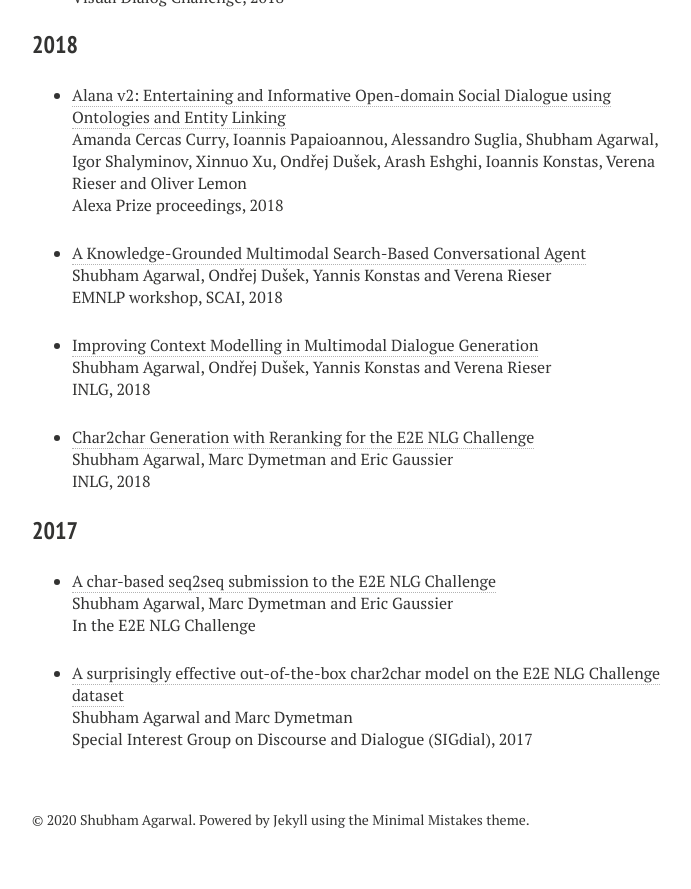
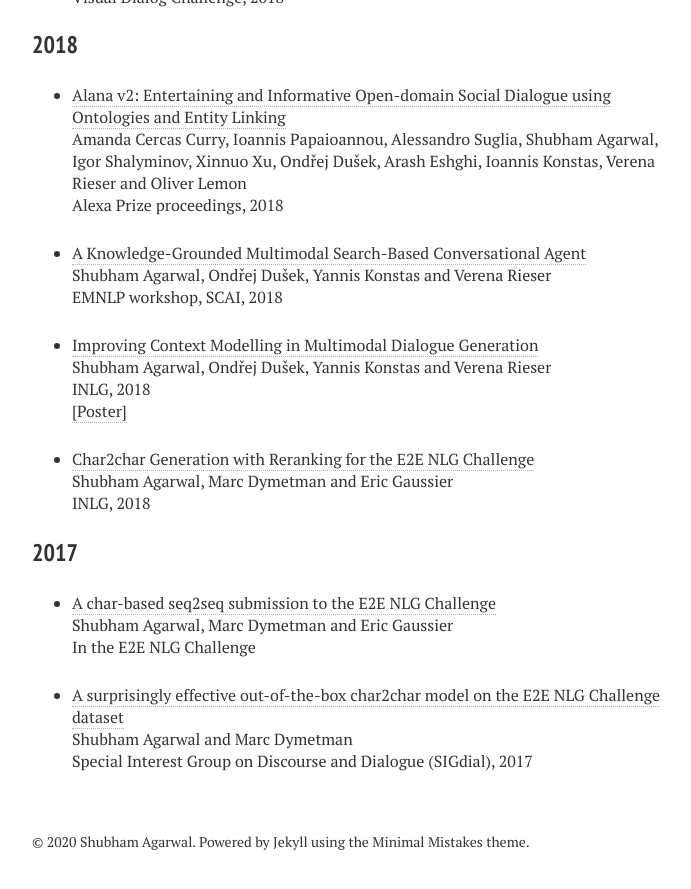
Before and after one commit to shubhamagarwal92/shubhamagarwal92.github.io, a Jekyll site: the page built from publications.md, in a window 1280 px wide and 900 px high, scrolled down 824 px. Shown: the top 889 px of the window, without its empty margins (288-979 px from the left). Built offline with Jekyll 4.4.1, drawn with Linux system fonts in a browser that asks for light colours; nearby versions of some CDN libraries.

Commit message:
Update publications.md

```diff
--- a/publications.md
+++ b/publications.md
@@ -41,7 +41,8 @@ EMNLP workshop, SCAI, 2018
 
 * [Improving Context Modelling in Multimodal Dialogue Generation](https://arxiv.org/pdf/1810.11955.pdf) <br />
 Shubham Agarwal, Ondřej Dušek, Yannis Konstas and Verena Rieser <br />
-INLG, 2018
+INLG, 2018 <br />
+<a href="https://github.com/shubhamagarwal92/shubhamagarwal92.github.io/blob/master/assets/papers/INLG-poster.pdf"  target="_blank">[Poster]</a>
 
 * [Char2char Generation with Reranking for the E2E NLG Challenge](https://arxiv.org/pdf/1811.05826.pdf) <br />
 Shubham Agarwal, Marc Dymetman and Eric Gaussier <br />
```
